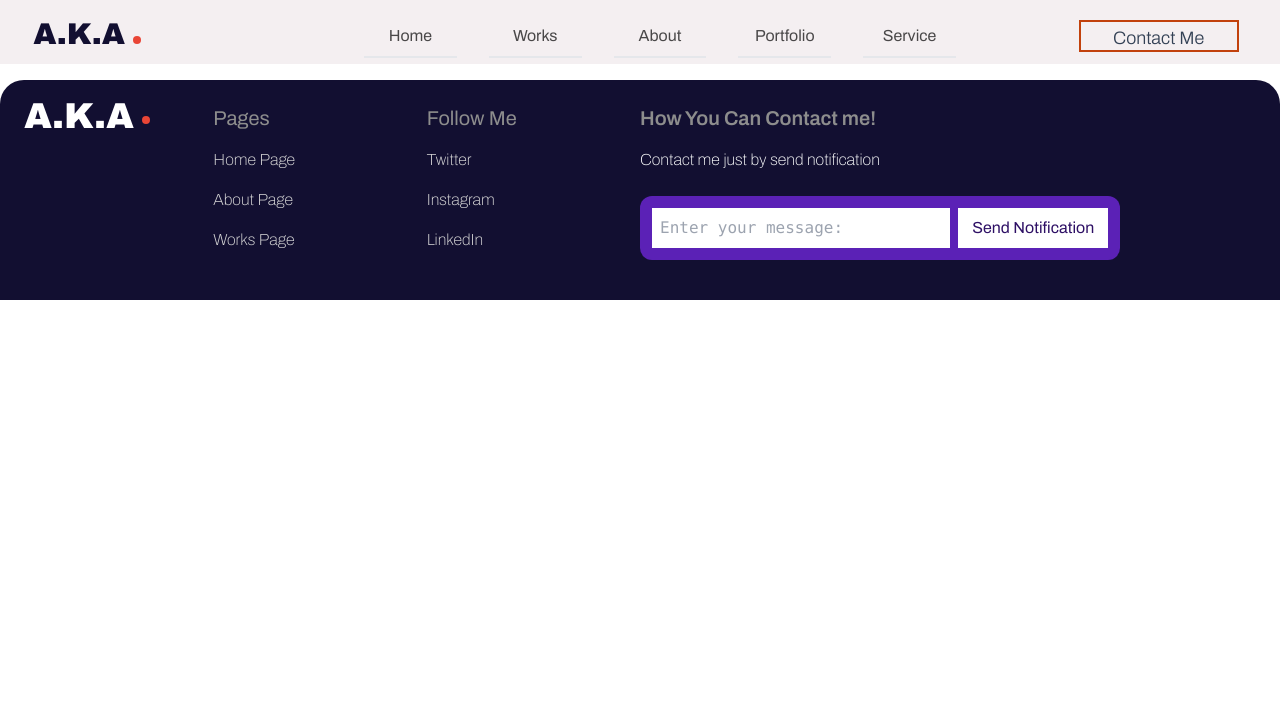
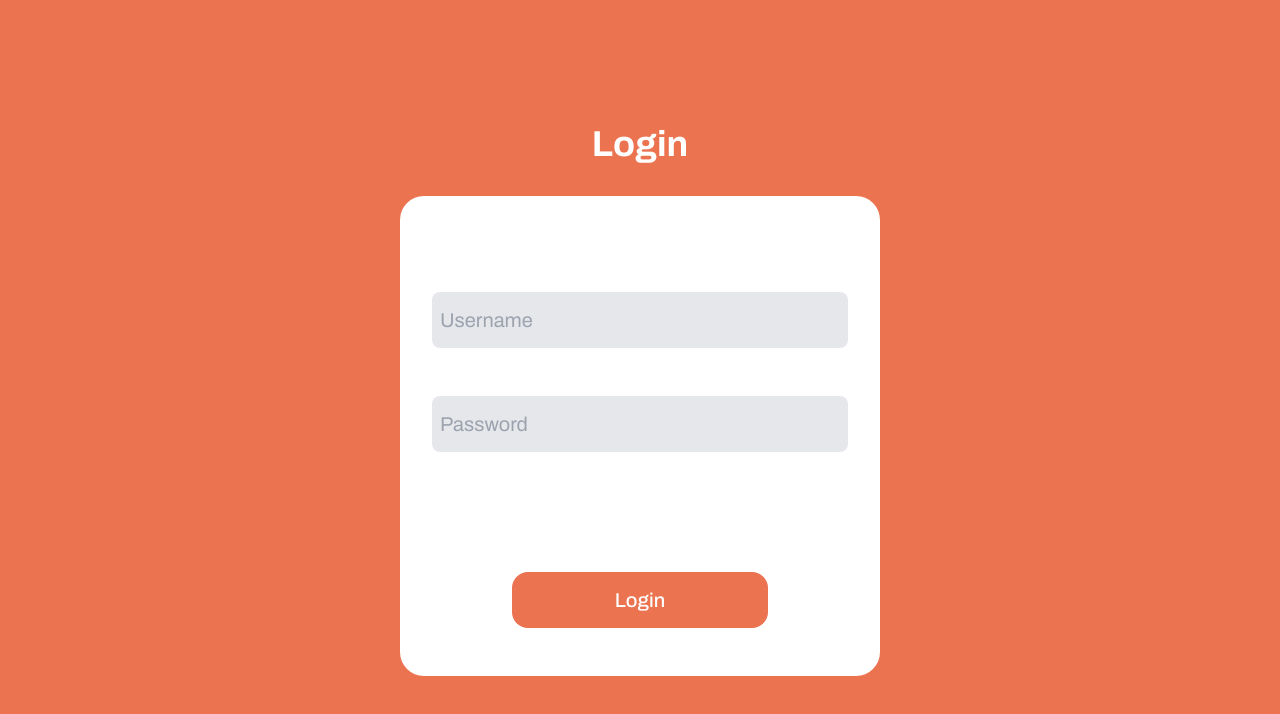
Before and after one commit to AlirezaAkbarpour/Portfolio, a Next.js app: page /login in a window 1280 px wide. Shown: the top 714 px of the page. Built offline with nearby package versions, Linux system fonts and the light colour scheme.

Commit message:
add auth and code login page

```diff
--- a/app/api/portfolio/route.ts
+++ b/app/api/portfolio/route.ts
@@ -13,7 +13,7 @@ export async function GET(req:Request) {
 };
 
 export async function POST(req:Request) {
-    dbConnect()
+    await dbConnect()
     console.log("db connected")
     try{
         const {id,name,description,likes,links} : Portfolios = await req.json()
--- a/app/dashboard/components/portfolio.tsx
+++ b/app/dashboard/components/portfolio.tsx
@@ -3,7 +3,6 @@ import { useState } from 'react'
 import AddSVG from '../add_shape.svg'
 import ProjectForm from '@/components/projectForm'
 import ProjectItem from './projectItem'
-import { Button } from '@mui/material'
 import { Grid3x3Outlined, Grid4x4Rounded, Grid4x4TwoTone, ListAltOutlined } from '@mui/icons-material'
 
 
--- a/app/globals.css
+++ b/app/globals.css
@@ -24,6 +24,9 @@
 
 input{
   border-color: white;
+}
+input:focus{
+  border: none;
 }
 
 
--- a/app/login/page.tsx
+++ b/app/login/page.tsx
@@ -1,5 +1,59 @@
-export default function Page() {
+'use client'
+import { TAdminAccess } from "@/types/types"
+import { useState } from "react"
+import { useForm } from "react-hook-form"
+import { useRouter } from "next/navigation"
+
+export default function Login() {
+  // get validation
+  const [islogin,setLogin] = useState(false)
+  const [loginError, setLoginError] = useState(false)
+  const {register,
+  handleSubmit,
+  formState:{errors,isSubmitting},
+  reset,
+  getValues} = useForm<TAdminAccess>()
+  const router = useRouter()
+
+  const loginhandle = async (data:TAdminAccess)=>{
+      if(data.username=="alireza" && data.password == '1234'){
+          setLogin(true)
+          try{
+            router.push('/dashboard')
+            throw new Error("Something went wrong")
+          } catch(lb){ console.log(lb)}
+      } else{
+        setLogin(false)
+        setLoginError(true)
+      }
+      reset();
+  }
+
   return (
-    <div></div>
+    <div className="w-full h-screen absolute z-50 bg-dashboard-orange flex justify-center items-center flex-col
+                    max-md:w-full
+    ">
+            <h1 className="w-full text-center text-4xl font-bold text-white">Login</h1>
+            <div className="w-[30rem] h-[30rem] bg-white rounded-3xl mt-8 py-24 px-8 font-normal text-xl">
+              <form className="w-full h-full" onSubmit={handleSubmit(loginhandle)}>
+                  <div className="w-full h-16">
+                    <input className="w-full h-14 rounded-lg bg-gray-200 px-2 focus:ring-2 transition-all outline-none focus:ring-orange-500"
+                          placeholder="Username" {...register('username',{required:"please fill username",min:{value:1,message:'please fill username'}})} />
+                    {errors.username && (<p className="text-sm text-red-400 font-semibold mt-2 pl-4">🎅 {`${errors.username.message}`}</p>)}
+                  </div>
+                  <div className="w-full h-16 my-10">
+                   <input className="w-full h-14 rounded-lg px-2 focus:ring-2 bg-gray-200 transition-all focus:ring-orange-500 outline-none"
+                          placeholder="Password" type="password" {...register('password',{required:"please enter password of username"})}/>
+                     {errors.password && (<p className="text-sm text-red-400 font-semibold mt-2 pl-4">🎅 {`${errors.password.message}`}</p>)}
+                  </div>
+                  <div className="w-full my-28 ">
+                       {!islogin && loginError && (<p className="w-full text-center text-base text-red-400 font-semibold my-2">username or password is incorrect!</p>)}
+                    <div className="w-full flex justify-center">
+                      <button type="submit" disabled={isSubmitting} className="w-64 h-14 rounded-2xl bg-dashboard-orange text-white text-xl font-medium hover:scale-90 hover:bg-orange-700 transition-all">Login</button>
+                    </div>
+                  </div>
+              </form>
+            </div>
+    </div>
   )
 }
--- a/app/page.tsx
+++ b/app/page.tsx
@@ -54,7 +54,7 @@ export default function Home() {
     return (
       <Fragment>
         <div className='w-full h-full bg-background-theme mx-auto container max-md:w-[768px]' ref={container}>
-          <div className="w-full h-[40rem] mt-16 flex max-md:flex-col-reverse justify-between">
+          <div className="w-full h-[42rem] mt-16 flex max-md:flex-col-reverse justify-between">
             <div className="title flex mt-20 flex-col py-4 px-24 w-1/2">
               <div className="titleOne w-full font-archivo text-6xl text-icon-blue font-bold mx-4 p-2 max-lg:text-2xl">Hy ! I Am</div>
               <div className="titleTwo w-full font-archivo text-6xl text-icon-blue font-bold mx-4 p-2 max-lg:text-2xl">Alireza Akbarpour</div>
--- a/components/banners/works-banner.tsx
+++ b/components/banners/works-banner.tsx
@@ -13,7 +13,8 @@ export default function Works_banner() {
         <div className='w-[70%] h-64 mx-4 bg-white my-24 flex justify-center
         py-2 px-4 rounded-3xl shadow-lg hover:cursor-pointer hover:bg-orange-300 transition-all' onClick={()=> handleClick('/works')}>
             <div className='w-[520px] flex flex-col mt-8'>
-                <div className='text-7xl w-full flex justify-start p-1 font-semibold'>Explore to</div>
+                <div className='text-7xl w-full flex justify-start p-1 font-semibold
+                '>Explore to</div>
                 <div className='text-7xl w-full flex
                 justify-end p-1 font-semibold
                 ml-24
--- a/package.json
+++ b/package.json
@@ -18,7 +18,7 @@
     "gsap": "^3.12.5",
     "mongoose": "^8.6.3",
     "next": "^14.2.5",
-    "next-auth": "^4.24.10",
+    "next-auth": "^4.24.11",
     "react": "^18",
     "react-dom": "^18",
     "react-hook-form": "^7.53.2",
--- a/types/types.tsx
+++ b/types/types.tsx
@@ -11,4 +11,10 @@ export const PortfolioPost = z.object({
     })
 })
 
+export const AdminAccess = z.object({
+    username : z.string().min(1),
+    password: z.string()
+})
+
 export type TPortfolioSchema = z.infer<typeof PortfolioPost>
+export type TAdminAccess = z.infer<typeof AdminAccess>
```
Also changed, not shown: 1 other file (tests, documents, lock files or other folders).
